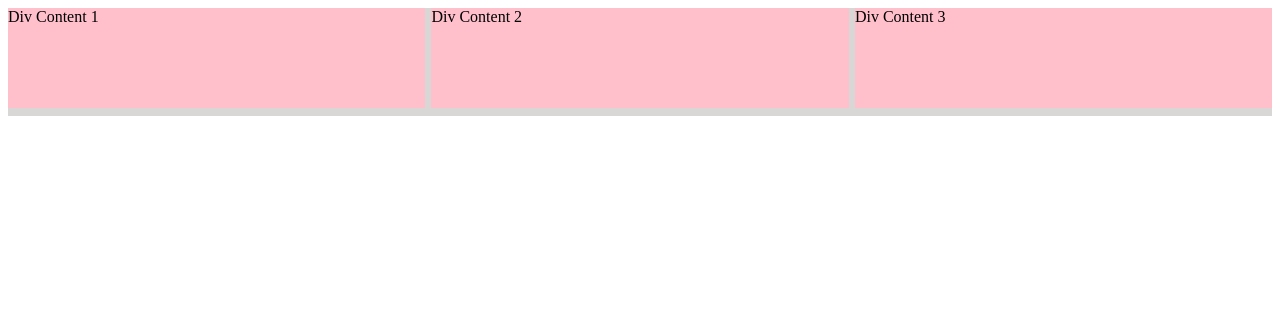
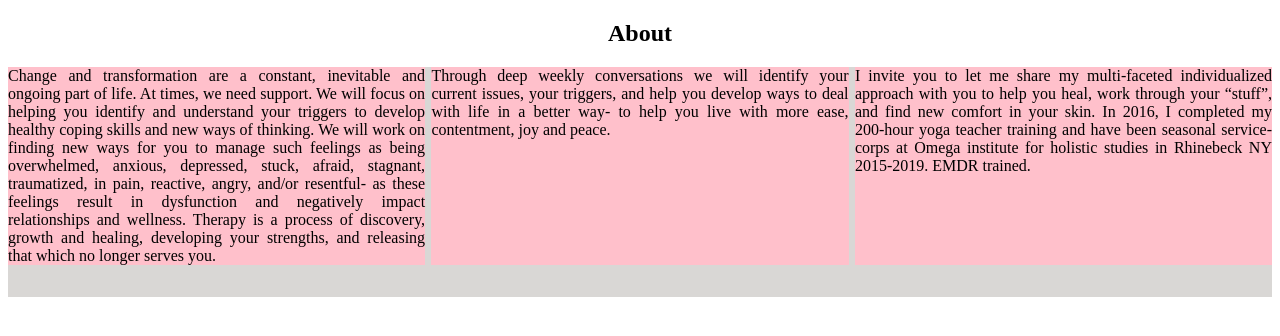
Before and after one commit to levileach/sbl-therapy-site, a PHP site: page / in a window 1280 px wide. Shown: the top 336 px of the page. Run offline with PHP 8.4, Linux system fonts and the light colour scheme.

Commit message:
another update

```diff
--- a/index.css
+++ b/index.css
@@ -1,24 +1,31 @@
 
-main {
+.column-container {
     background-color: #d9d7d5;
     display: flex;
     flex-wrap: wrap;
     justify-content: space-between;
 }
 
-div {
+.column {
     background-color: pink;
     flex-basis: 100%;
-    height: 100px;
-    margin-bottom: 0.5rem;
+    /*height: 100px;*/
+    margin-bottom: 2rem;
+    text-align: justify;
+}
+
+.box-title {
+    width: 100%;
+    display: block;
+    text-align: center;
 }
 
 @media (min-width: 600px) {
-    main {
+    .column-container {
         flex-wrap: nowrap;
     }
 
-    div {
+    .column {
         flex-basis: 33%;
     }
 }
--- a/index.html
+++ b/index.html
@@ -17,11 +17,32 @@
 
 <body>
 
-<main>
-    <div>Div Content 1</div>
-    <div>Div Content 2</div>
-    <div>Div Content 3</div>
-</main>
+<div class="section">
+    <h2 class="box-title">About</h2>
+    <div class="column-container">
+        <div class="column">
+            Change and transformation are a constant, inevitable and ongoing part of life. At times, we need
+            support. We will focus on helping you identify and understand your triggers to develop healthy
+            coping skills and new ways of thinking. We will work on finding new ways for you to manage such
+            feelings as being overwhelmed, anxious, depressed, stuck, afraid, stagnant, traumatized, in
+            pain, reactive, angry, and/or resentful- as these feelings result in dysfunction and negatively
+            impact relationships and wellness. Therapy is a process of discovery, growth and healing,
+            developing your strengths, and releasing that which no longer serves you.
+        </div>
+        <div class="column">
+            Through deep weekly conversations we will identify your current issues, your triggers, and help
+            you develop ways to deal with life in a better way- to help you live with more ease,
+            contentment, joy and peace.
+        </div>
+        <div class="column">
+            I invite you to let me share my multi-faceted individualized approach with you to help you
+            heal, work through your “stuff”, and find new comfort in your skin. In 2016, I completed my
+            200-hour yoga teacher training and have been seasonal service-corps at Omega institute for
+            holistic studies in Rhinebeck NY 2015-2019. EMDR trained.
+        </div>
+    </div>
+</div>
+
 </body>
 
 </html>
```
